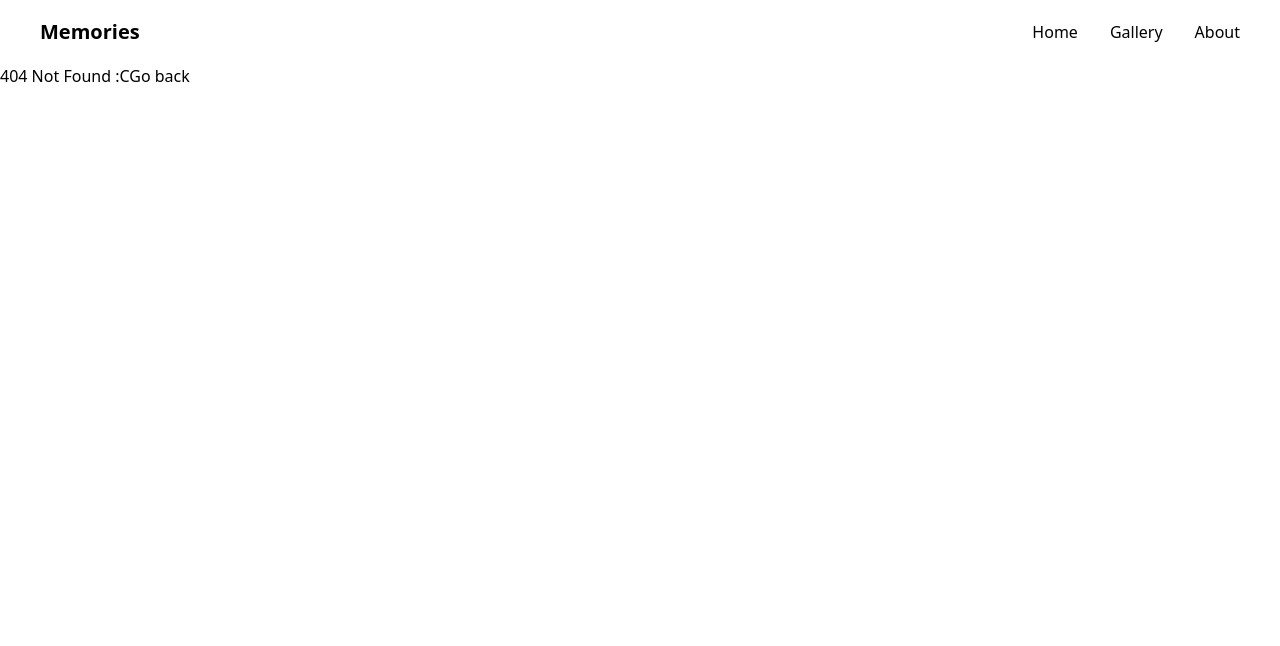
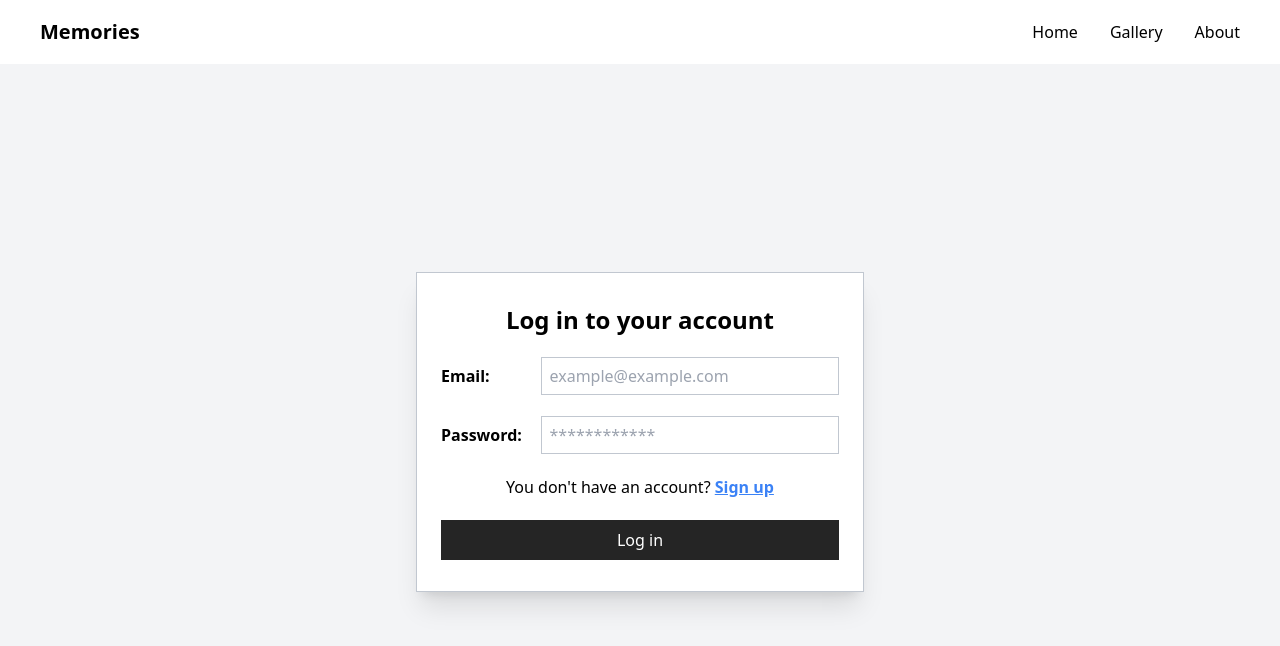
Before and after one commit to sebaslozano99/galleryFronted, a React (Vite) app: page /auth/login in a window 1280 px wide. Before the commit this address had no page. Shown: the top 646 px of the page. Built offline with nearby package versions, Linux system fonts and the light colour scheme.

Commit message:
created 'login' view

```diff
--- a/src/App.jsx
+++ b/src/App.jsx
@@ -1,13 +1,18 @@
 import { QueryClient, QueryClientProvider } from "@tanstack/react-query";
-import { BrowserRouter, Routes, Route } from "react-router-dom";
+import { BrowserRouter, Routes, Route, Navigate } from "react-router-dom";
+import { Toaster } from "react-hot-toast";
+
 
 // PAGES
 import Layout from "./pages/Layout";
 import Home from "./pages/Home";
 import Gallery from "./pages/Gallery";
+import Auth from "./pages/Auth";
+import About from "./pages/About";
 import NotFound from "./pages/NotFound";
-import About from "./pages/About";
-import { Toaster } from "react-hot-toast";
+
+
+import LoginForm from "./slices/user/LoginForm";
 import NewMemory from "./slices/gallery/GalleryNewMemory";
 import GalleryContainer from "./slices/gallery/GalleryContainer";
 import GalleryEditMemory from "./slices/gallery/GalleryEditMemory";
@@ -38,6 +43,11 @@ export default function App() {
               <Route path="new-memory" element={ <NewMemory /> } />
               <Route path="/gallery/edit-memory/:pictureID" element={ <GalleryEditMemory /> } />
             </Route>
+            <Route path="/auth" element={ <Auth /> } >
+              <Route index element={ <Navigate replace to="login" /> } />
+              <Route path="login" element={ <LoginForm /> } />
+              <Route path="signup" element={ <h1>Signup</h1> } />
+            </Route>
             <Route path="/about" element={ <About /> } />
             <Route path="*" element={ <NotFound /> } />
           </Route>
--- a/src/components/Button.jsx
+++ b/src/components/Button.jsx
@@ -18,7 +18,7 @@ export default function Button({
 
   if(variant !== "regular") return (
     <button
-        className={`${paddingY} ${paddingX} ${bgColor} rounded-full ${className}`}
+        className={`${paddingY} ${paddingX} ${bgColor} rounded-full transition-all ease-in-out duration-300 ${className}`}
         onClick={onClick}
         disabled={isLoading}
     >
@@ -29,7 +29,7 @@ export default function Button({
 
   return (
     <button
-        className={`${paddingY} ${paddingX} ${bgColor} ${className}`}
+        className={`${paddingY} ${paddingX} ${bgColor} transition-all ease-in-out duration-300 ${className}`}
         onClick={onClick}
     >
         {children}
--- /dev/null
+++ b/src/pages/Auth.jsx
@@ -0,0 +1,11 @@
+import { Outlet } from "react-router-dom";
+
+
+
+export default function Auth() {
+  return (
+    <main className="flex justify-center items-center p-6 w-full min-h-[92vh] bg-gray-100" >
+      <Outlet />
+    </main>
+  )
+}
--- a/src/pages/Gallery.jsx
+++ b/src/pages/Gallery.jsx
@@ -1,4 +1,3 @@
-
 import { Outlet } from "react-router-dom";
 
 
--- /dev/null
+++ b/src/services/users.js
@@ -0,0 +1,29 @@
+const API_URL = "http://localhost:5000/api/auth";
+
+
+async function login(e, email, password){
+    e.preventDefault();
+
+    try{
+        const res = await fetch(`${API_URL}/login`, {
+            method: "POST",
+            headers: {
+                "Content-Type": "application/json"
+            },
+            body: {email, password}
+        });
+
+        const data = await res.json();
+
+        console.log(data);
+
+        return data;
+    }
+    catch(error){
+        throw new Error(error.message || error.error);
+    }
+}
+
+
+
+export { login }
--- a/src/slices/gallery/GalleryItem.jsx
+++ b/src/slices/gallery/GalleryItem.jsx
@@ -34,6 +34,7 @@ export default function GalleryItem({item}) {
           src={`http://localhost:5000/${item.url_path}`}
           alt={item.name}
           className="w-full h-full object-cover"
+          loading="lazy"
         />
       </div>
 
--- /dev/null
+++ b/src/slices/user/LoginForm.jsx
@@ -0,0 +1,57 @@
+import { useState } from "react";
+import { Link } from "react-router-dom";
+import Button from "../../components/Button";
+
+
+
+export default function LoginForm() {
+
+  const [email, setEmail] = useState("");
+  const [password, setPassword] = useState("");
+
+
+
+
+
+  return (
+    <form
+      className="flex flex-col justify-around items-center gap-2 p-6 w-[28em] h-[20em] bg-white border-[1px] border-slate-500/40 shadow-xl"
+    >
+      <h2 className="font-semibold text-2xl" >Log in to your account</h2>
+
+      <div className="flex items-center justify-between w-full" >
+        <label htmlFor="email" className="font-semibold" >Email:</label>
+        <input
+          id="email"
+          type="email"
+          value={email}
+          onChange={(e) => setEmail(e.target.value)}
+          placeholder="example@example.com"
+          className="px-2 py-1.5 w-3/4 border-[.5px] border-slate-500/40"
+          required
+        />
+      </div>
+
+      <div className="flex items-center justify-between w-full" >
+        <label htmlFor="password" className="font-semibold" >Password:</label>
+        <input
+          id="password"
+          type="password"
+          value={password}
+          onChange={(e) => setPassword(e.target.password)}
+          placeholder="************"
+          className="px-2 py-1.5 w-3/4 border-[.5px] border-slate-500/40"
+          required
+        />
+      </div>
+
+      <div>
+        <p>You don&apos;t have an account? <Link to="/auth/signup" className="text-blue-500 underline font-semibold" >Sign up</Link></p>
+      </div>
+
+      <Button bgColor="bg-[#252525]" paddingX="px-2" paddingY="py-2" className=" text-white w-full hover:bg-[#343434]" >
+        Log in
+      </Button>
+    </form>
+  )
+}
```
